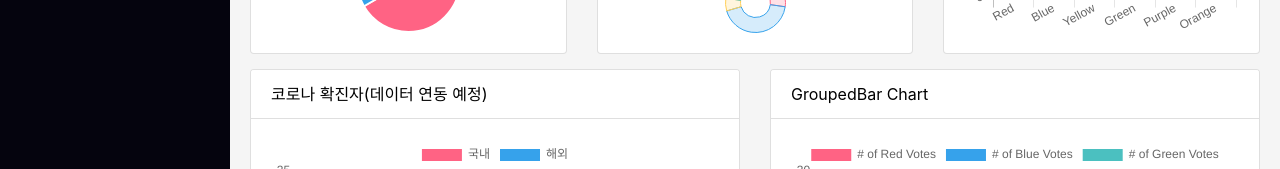
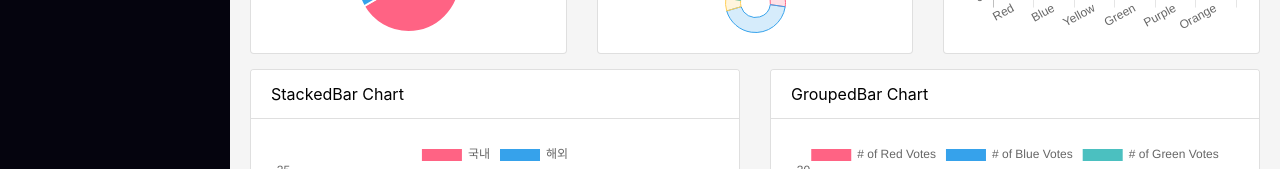
Before and after one commit to HongSeungTaek/Dashboard, a React (Create React App) app: page / in a window 1280 px wide. Shown: the part 525-694 px from the top of the page. Built offline with nearby package versions, Linux system fonts and the light colour scheme; the HTML template or start-up script is replaced by a standard one.

Commit message:
github-pages에는 정적인 페이지만 업로드 가능하며 CORS 문제로 공공API인 코로나 확진자 연동 불가능

```diff
--- a/src/dashboard/Dashboard.js
+++ b/src/dashboard/Dashboard.js
@@ -10,10 +10,6 @@ import axios from 'axios';
 
 
 function Dashboard() {
-  axios.get('/data.json')
-    .then(function(response) {
-      console.log(response);
-    });
 
   let props = {
     pie_chart: {
@@ -30,7 +26,7 @@ function Dashboard() {
       header: 'VerticalBar Chart',
     },
     stacked_bar_chart: {
-      header: '코로나 확진자(데이터 연동 예정)',
+      header: 'StackedBar Chart',
     },
     grouped_bar_chart: {
       header: 'GroupedBar Chart',
```
